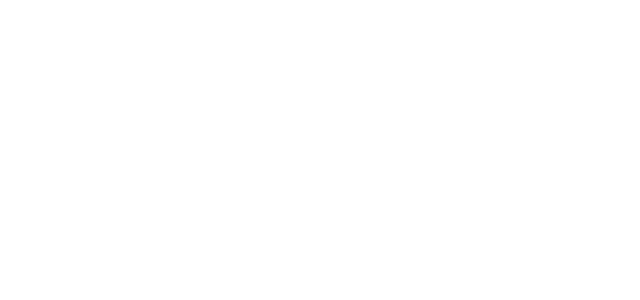
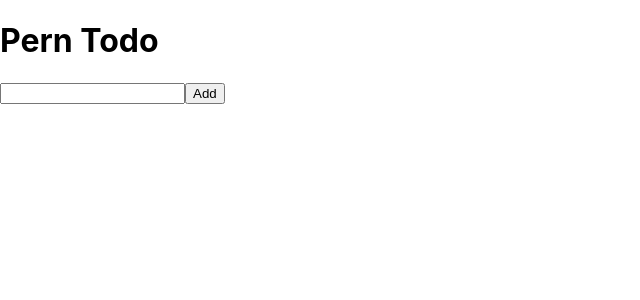
Before and after one commit to gegyhamdani/todo-client, a React (Create React App) app: page / in a window 1280 px wide. Shown: the top 300 px of the page, without its empty margins (0-640 px from the left). Built offline with nearby package versions, Linux system fonts and the light colour scheme; the HTML template or start-up script is replaced by a standard one.

Commit message:
create input component

```diff
--- a/src/App.js
+++ b/src/App.js
@@ -1,8 +1,17 @@
 import React from "react";
 import "./App.css";
 
+//Todo
+import InputTodo from "./components/Todo/Input";
+
 function App() {
-  return <></>;
+  return (
+    <>
+      <div className="container">
+        <InputTodo />
+      </div>
+    </>
+  );
 }
 
 export default App;
--- a/src/components/Todo/Input.js
+++ b/src/components/Todo/Input.js
@@ -0,0 +1,15 @@
+import React from "react";
+
+const InputTodo = () => {
+  return (
+    <>
+      <h1 className="text-center mt-5">Pern Todo</h1>
+      <form className="d-flex mt-5">
+        <input type="text" className="form-control" />
+        <button className="btn btn-success">Add</button>
+      </form>
+    </>
+  );
+};
+
+export default InputTodo;
```
